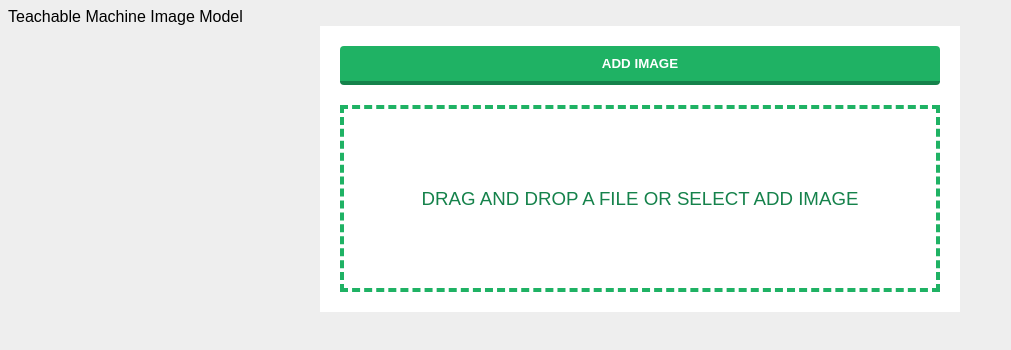
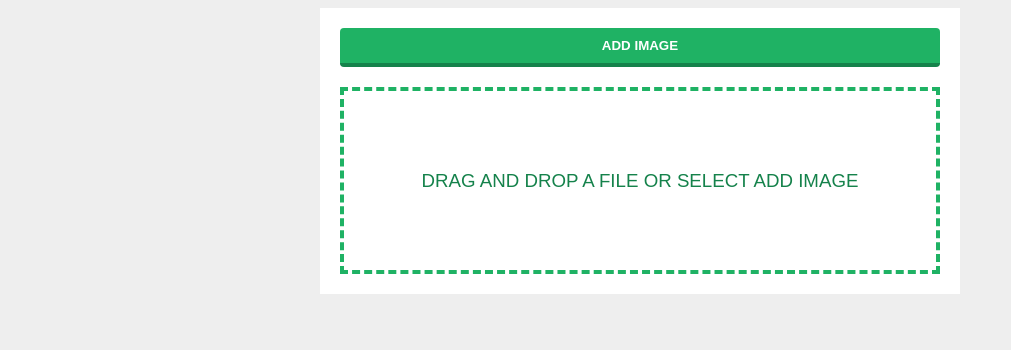
Before and after one commit to dv-zinke/face_my_dog, a plain HTML site: page index.html in a window 1280 px wide. Shown: the whole page, without its empty margins (0-1011 px from the left). Drawn offline with nearby package versions, Linux system fonts and the light colour scheme.

Commit message:
test: 테스트 커밋

```diff
--- a/index.html
+++ b/index.html
@@ -6,7 +6,6 @@
 </head>
 
 <body>
-<div>Teachable Machine Image Model</div>
 <script class="jsbin" src="https://ajax.googleapis.com/ajax/libs/jquery/1/jquery.min.js"></script>
 <div class="file-upload">
     <button class="file-upload-btn" type="button" onclick="$('.file-upload-input').trigger( 'click' )">Add Image</button>
```
